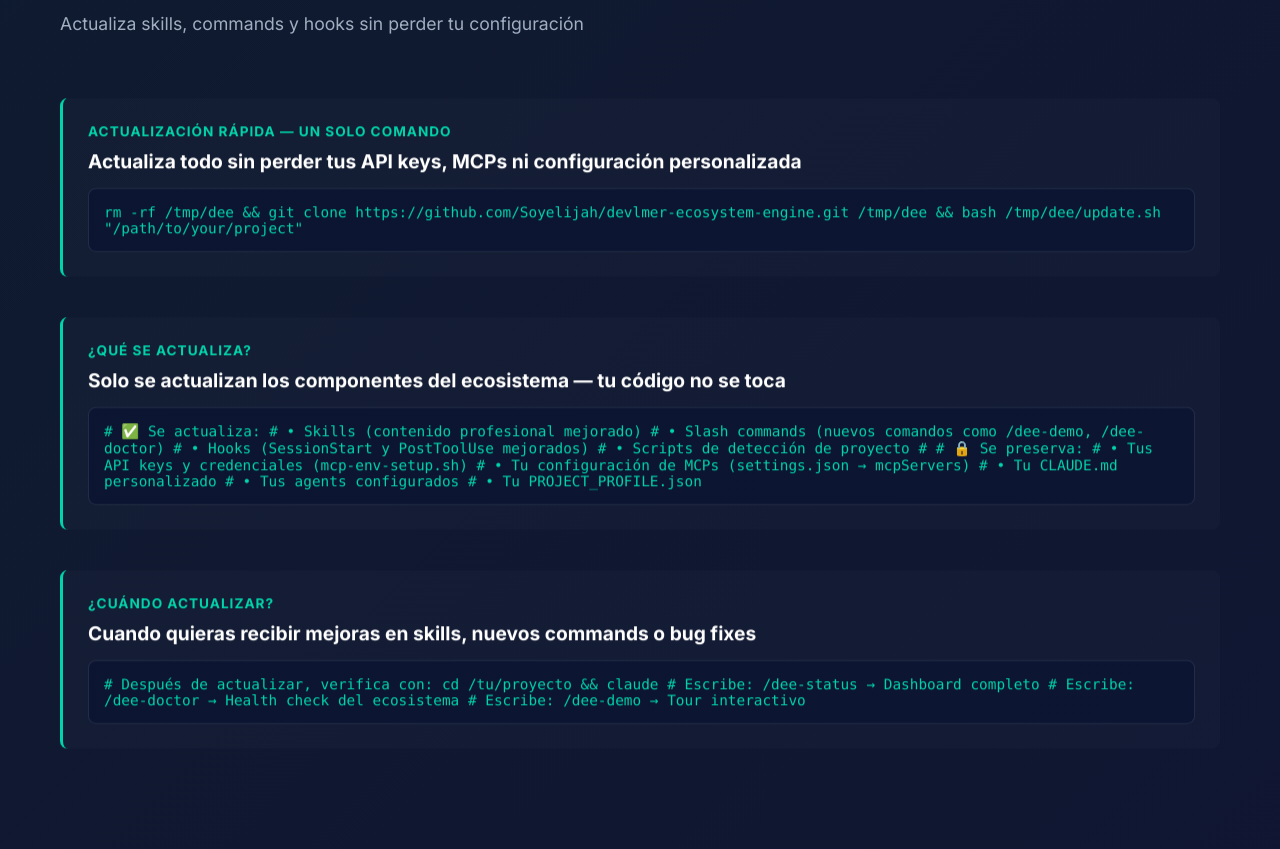
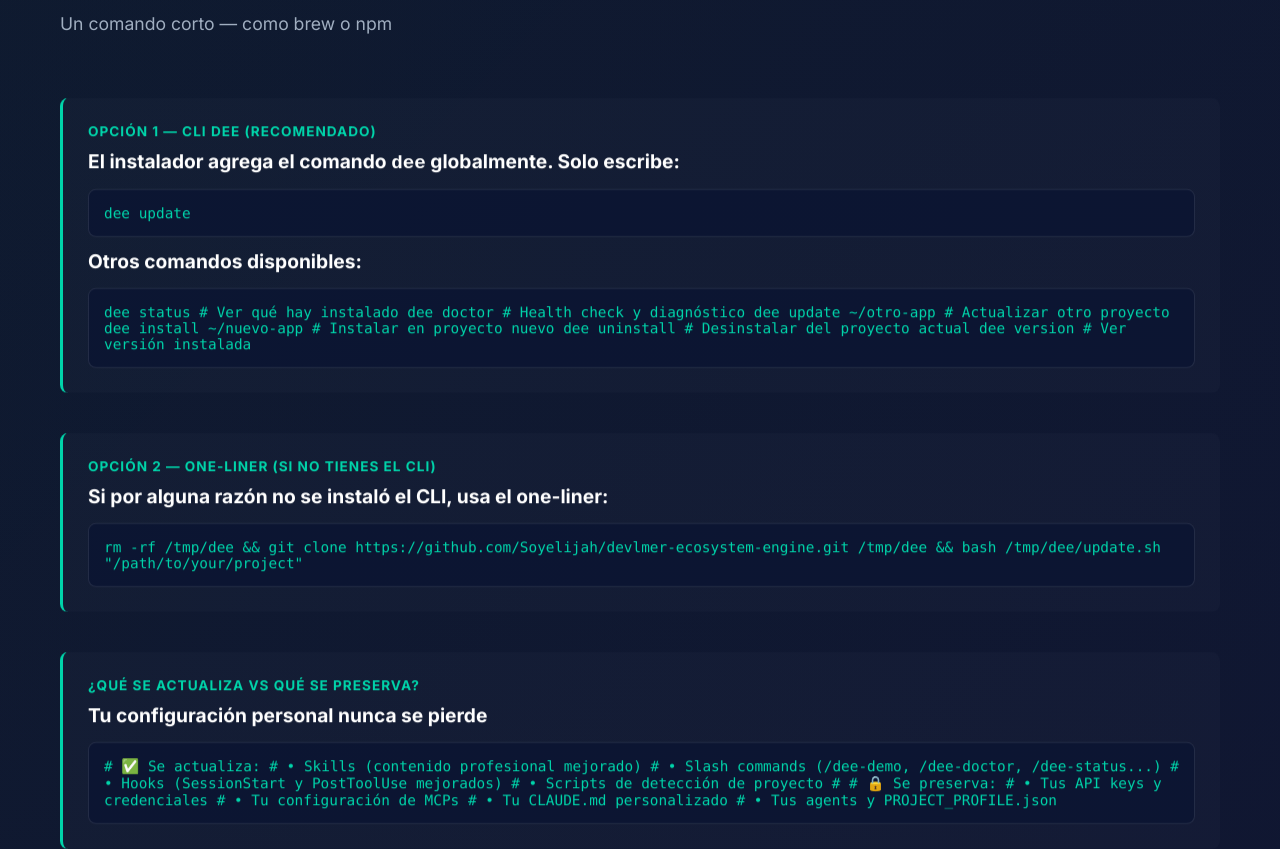
Before and after one commit to Soyelijah/devlmer-ecosystem-engine, a plain HTML site: page landing/index.html in a window 1280 px wide. Shown: the part 8780-9629 px from the top of the page. Drawn offline with Linux system fonts and the light colour scheme.

Commit message:
Add 'dee' CLI — global command for update, status, doctor, install
NEW: bin/dee — A global CLI installed to ~/.local/bin/dee during installation.
Users can now manage their ecosystem with short commands:

  dee update              # Update skills & commands (preserves config)
  dee status              # Show installed components
  dee doctor              # Health check with score 0-100
  dee install [path]      # Install on a project
  dee uninstall [path]    # Remove from a project
  dee version             # Show version

INSTALL.SH CHANGES:
- New install_dee_cli() function copies bin/dee to ~/.local/bin/
- Auto-adds ~/.local/bin to PATH in .zshrc/.bashrc if not present
- Installation summary now shows dee CLI commands

LANDING PAGE:
- Update section now shows "dee update" as primary method (Option 1)
- One-liner kept as fallback (Option 2)
- Shows all available dee subcommands

```diff
--- a/landing/index.html
+++ b/landing/index.html
@@ -559,40 +559,42 @@
     <section class="section" id="update" style="background: linear-gradient(135deg, rgba(0, 212, 170, 0.04) 0%, rgba(0, 82, 255, 0.02) 100%);">
         <div class="container">
             <h2 class="section-title">Actualizar Instalación Existente</h2>
-            <p class="section-subtitle">Actualiza skills, commands y hooks sin perder tu configuración</p>
+            <p class="section-subtitle">Un comando corto — como brew o npm</p>
 
             <div class="install-steps">
                 <div class="install-step reveal">
-                    <div class="install-step-num">Actualización Rápida — Un Solo Comando</div>
-                    <h4>Actualiza todo sin perder tus API keys, MCPs ni configuración personalizada</h4>
+                    <div class="install-step-num">Opción 1 — CLI dee (recomendado)</div>
+                    <h4>El instalador agrega el comando <code>dee</code> globalmente. Solo escribe:</h4>
+                    <div class="code-block">dee update</div>
+                    <h4 style="margin-top: 12px;">Otros comandos disponibles:</h4>
+                    <div class="code-block">dee status               # Ver qué hay instalado
+dee doctor               # Health check y diagnóstico
+dee update ~/otro-app    # Actualizar otro proyecto
+dee install ~/nuevo-app  # Instalar en proyecto nuevo
+dee uninstall            # Desinstalar del proyecto actual
+dee version              # Ver versión instalada</div>
+                </div>
+
+                <div class="install-step reveal">
+                    <div class="install-step-num">Opción 2 — One-liner (si no tienes el CLI)</div>
+                    <h4>Si por alguna razón no se instaló el CLI, usa el one-liner:</h4>
                     <div class="code-block">rm -rf /tmp/dee && git clone https://github.com/Soyelijah/devlmer-ecosystem-engine.git /tmp/dee && bash /tmp/dee/update.sh "/path/to/your/project"</div>
                 </div>
 
                 <div class="install-step reveal">
-                    <div class="install-step-num">¿Qué se actualiza?</div>
-                    <h4>Solo se actualizan los componentes del ecosistema — tu código no se toca</h4>
+                    <div class="install-step-num">¿Qué se actualiza vs qué se preserva?</div>
+                    <h4>Tu configuración personal nunca se pierde</h4>
                     <div class="code-block"># ✅ Se actualiza:
 #   • Skills (contenido profesional mejorado)
-#   • Slash commands (nuevos comandos como /dee-demo, /dee-doctor)
+#   • Slash commands (/dee-demo, /dee-doctor, /dee-status...)
 #   • Hooks (SessionStart y PostToolUse mejorados)
 #   • Scripts de detección de proyecto
 #
 # 🔒 Se preserva:
-#   • Tus API keys y credenciales (mcp-env-setup.sh)
-#   • Tu configuración de MCPs (settings.json → mcpServers)
+#   • Tus API keys y credenciales
+#   • Tu configuración de MCPs
 #   • Tu CLAUDE.md personalizado
-#   • Tus agents configurados
-#   • Tu PROJECT_PROFILE.json</div>
-                </div>
-
-                <div class="install-step reveal">
-                    <div class="install-step-num">¿Cuándo actualizar?</div>
-                    <h4>Cuando quieras recibir mejoras en skills, nuevos commands o bug fixes</h4>
-                    <div class="code-block"># Después de actualizar, verifica con:
-cd /tu/proyecto && claude
-# Escribe: /dee-status    → Dashboard completo
-# Escribe: /dee-doctor    → Health check del ecosistema
-# Escribe: /dee-demo      → Tour interactivo</div>
+#   • Tus agents y PROJECT_PROFILE.json</div>
                 </div>
             </div>
         </div>
```
Also changed, not shown: 2 other files.
